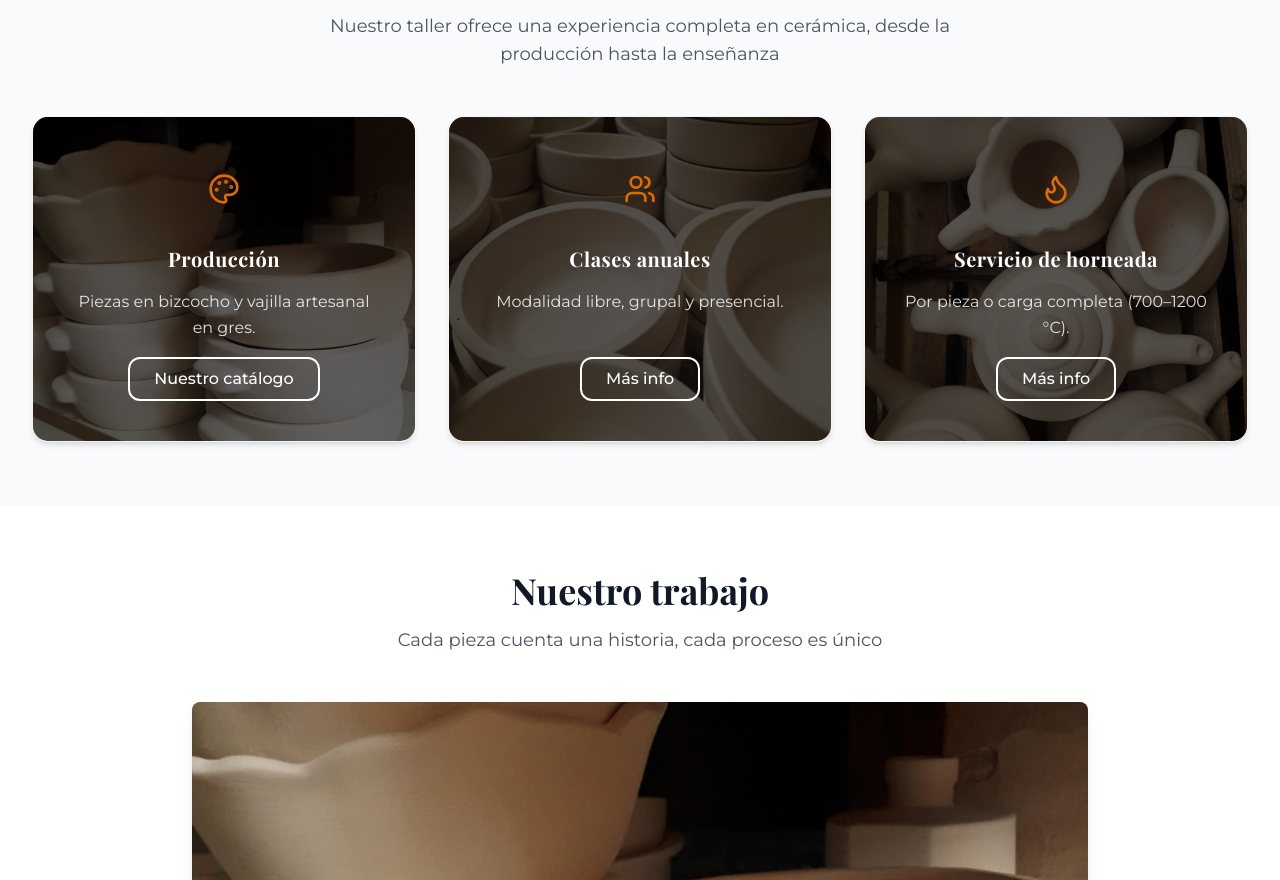
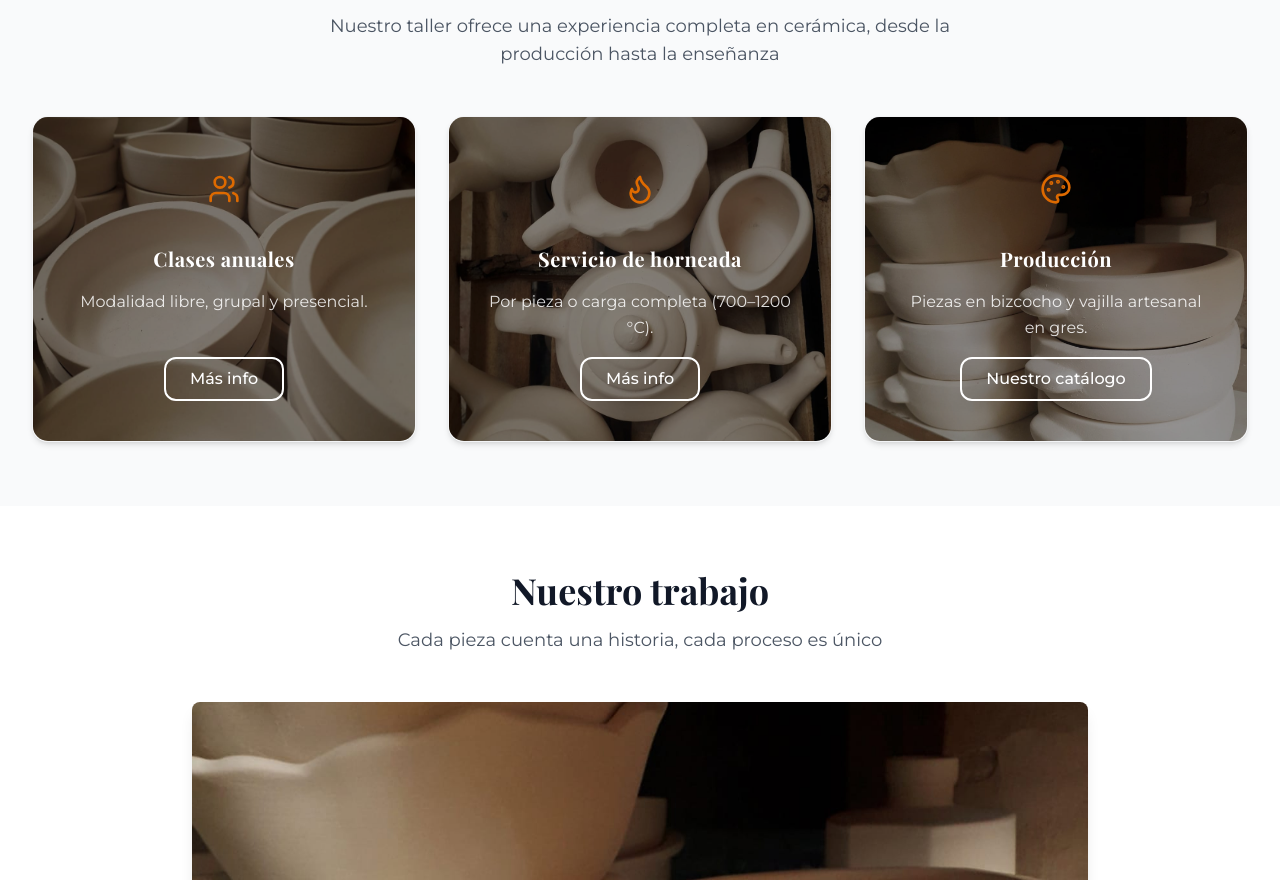
Before and after one commit to julietsanchez/cokceramica, a Next.js app: page / in a window 1280 px wide. Shown: the part 908-1788 px from the top of the page. Built offline with nearby package versions, Linux system fonts and the light colour scheme; a web font is replaced by a local one.

Commit message:
feat: Reordenar cards y ajustar diseño
- Reordenar cards: Clases anuales, Servicio de horneada, Producción
- Reducir opacidad del overlay de cards a 40% (igual al hero)
- Quitar subtítulo 'Modalidad libre...' de la sección de clases

```diff
--- a/app/(site)/servicios/page.tsx
+++ b/app/(site)/servicios/page.tsx
@@ -96,9 +96,6 @@ export default function ServiciosPage() {
             <h2 className="font-playfair text-3xl font-bold text-gray-900 mb-4">
               Clases de Cerámica
             </h2>
-            <p className="text-lg text-gray-600">
-              Modalidad libre, presencial y grupal. Módulo de 4 clases de 2 horas (1 por semana).
-            </p>
           </div>
 
           <div className="max-w-4xl mx-auto">
--- a/components/FeatureCard.tsx
+++ b/components/FeatureCard.tsx
@@ -94,7 +94,7 @@ export default function FeatureCard({
             className="object-cover"
           />
           {/* Overlay negro para mejor legibilidad del texto */}
-          <div className="absolute inset-0 bg-black/60 group-hover:bg-black/70 transition-colors duration-300"></div>
+          <div className="absolute inset-0 bg-black/40 group-hover:bg-black/50 transition-colors duration-300"></div>
         </div>
       )}
 
--- a/content/home.json
+++ b/content/home.json
@@ -16,12 +16,6 @@
   },
   "features": [
     {
-      "title": "Producción",
-      "description": "Piezas en bizcocho y vajilla artesanal en gres.",
-      "icon": "Palette",
-      "backgroundImage": "/images/hero/bizcocho-bowls.jpg"
-    },
-    {
       "title": "Clases anuales",
       "description": "Modalidad libre, grupal y presencial.",
       "icon": "Users",
@@ -32,6 +26,12 @@
       "description": "Por pieza o carga completa (700–1200 °C).",
       "icon": "Flame",
       "backgroundImage": "/images/hero/teteras-jarras.jpg"
+    },
+    {
+      "title": "Producción",
+      "description": "Piezas en bizcocho y vajilla artesanal en gres.",
+      "icon": "Palette",
+      "backgroundImage": "/images/hero/bizcocho-bowls.jpg"
     }
   ],
   "gallery": [
--- a/content/servicios.json
+++ b/content/servicios.json
@@ -41,7 +41,7 @@
     {
       "id": "clases",
       "title": "Clases de Cerámica",
-      "description": "Modalidad libre, presencial y grupal. Módulo de 4 clases de 2 horas (1 por semana).",
+      "description": "",
       "details": {
         "modalidad": "Libre, presencial y grupal",
         "duracion": "4 clases de 2 horas cada una (1 por semana)",
```
